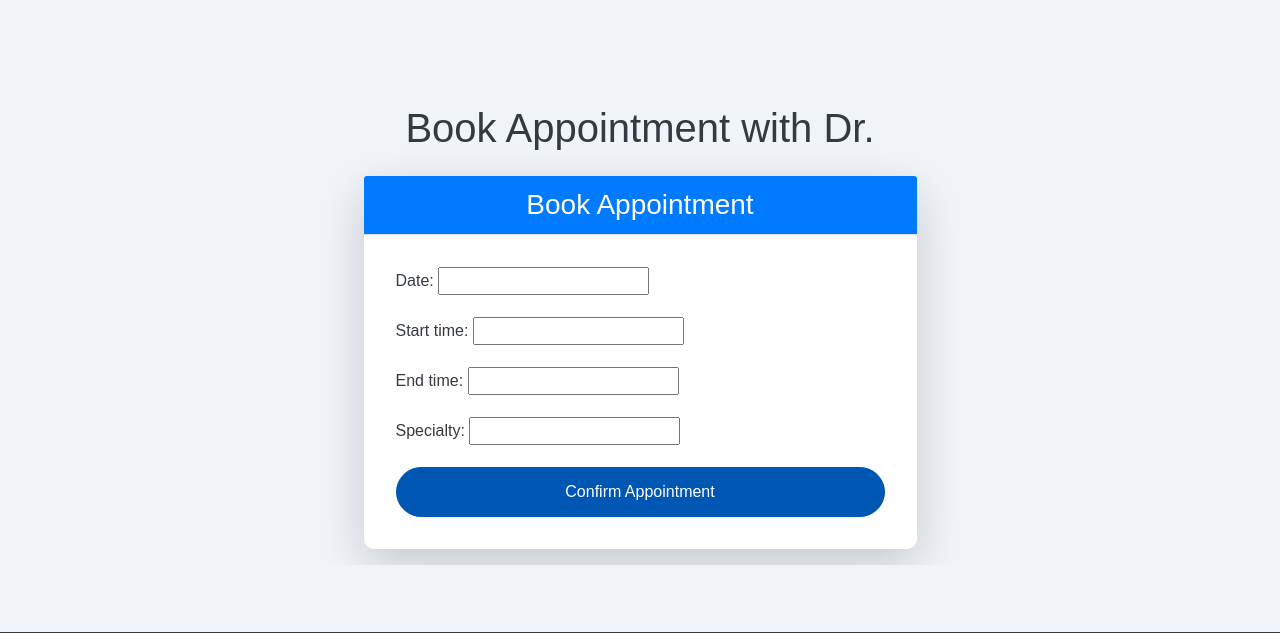
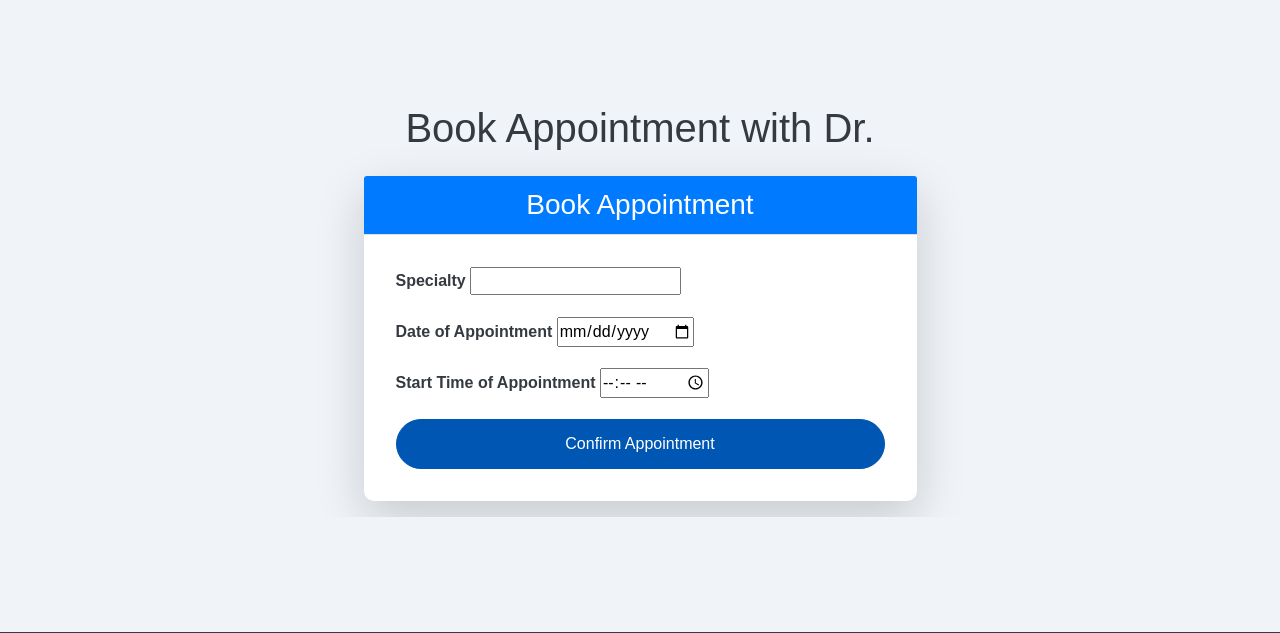
Before and after one commit to ambreesh62/Hospital-Management, a Django app: page /book_appointment/1/ in a window 1280 px wide. Shown: the part 56-689 px from the top of the page. Run offline with Django 4.2, Linux system fonts and the light colour scheme; the visitor is signed in with stand-in values (Sample User, id 1); data comes from the database, SQL or seed files in the repository; some libraries are stand-ins or nearby versions.

Commit message:
updated forms.py

```diff
--- a/accounts/forms.py
+++ b/accounts/forms.py
@@ -92,15 +92,11 @@ from .models import Appointment
 class AppointmentForm(forms.ModelForm):
     class Meta:
         model = Appointment
-        fields = ['date', 'start_time', 'end_time', 'specialty']
-    start_time = forms.TimeField(
-        widget=forms.TimeInput(format='%H:%M'),
-        input_formats=['%H:%M', '%I:%M%p']
-    )
-    end_time = forms.TimeField(
-        widget=forms.TimeInput(format='%H:%M'),
-        input_formats=['%H:%M', '%I:%M%p']
-    )
+        fields = ['specialty', 'date', 'start_time']
+        widgets = {
+            'date': forms.DateInput(attrs={'type': 'date'}),
+            'start_time': forms.TimeInput(attrs={'type': 'time'}),
+        }
 
 
 class EditDoctorProfileForm(forms.ModelForm):
--- a/templates/book_appointment.html
+++ b/templates/book_appointment.html
@@ -1,3 +1,4 @@
+<!-- templates/book_appointment.html -->
 {% extends 'base.html' %}
 
 {% block content %}
@@ -12,7 +13,18 @@
                 <div class="card-body">
                     <form method="post">
                         {% csrf_token %}
-                        {{ form.as_p }}
+                        <div class="form-group">
+                            <label for="specialty">Specialty</label>
+                            {{ form.specialty }}
+                        </div>
+                        <div class="form-group">
+                            <label for="date">Date of Appointment</label>
+                            {{ form.date }}
+                        </div>
+                        <div class="form-group">
+                            <label for="start_time">Start Time of Appointment</label>
+                            {{ form.start_time }}
+                        </div>
                         <button type="submit" class="btn btn-primary btn-block rounded-pill">Confirm Appointment</button>
                     </form>
                 </div>
```
